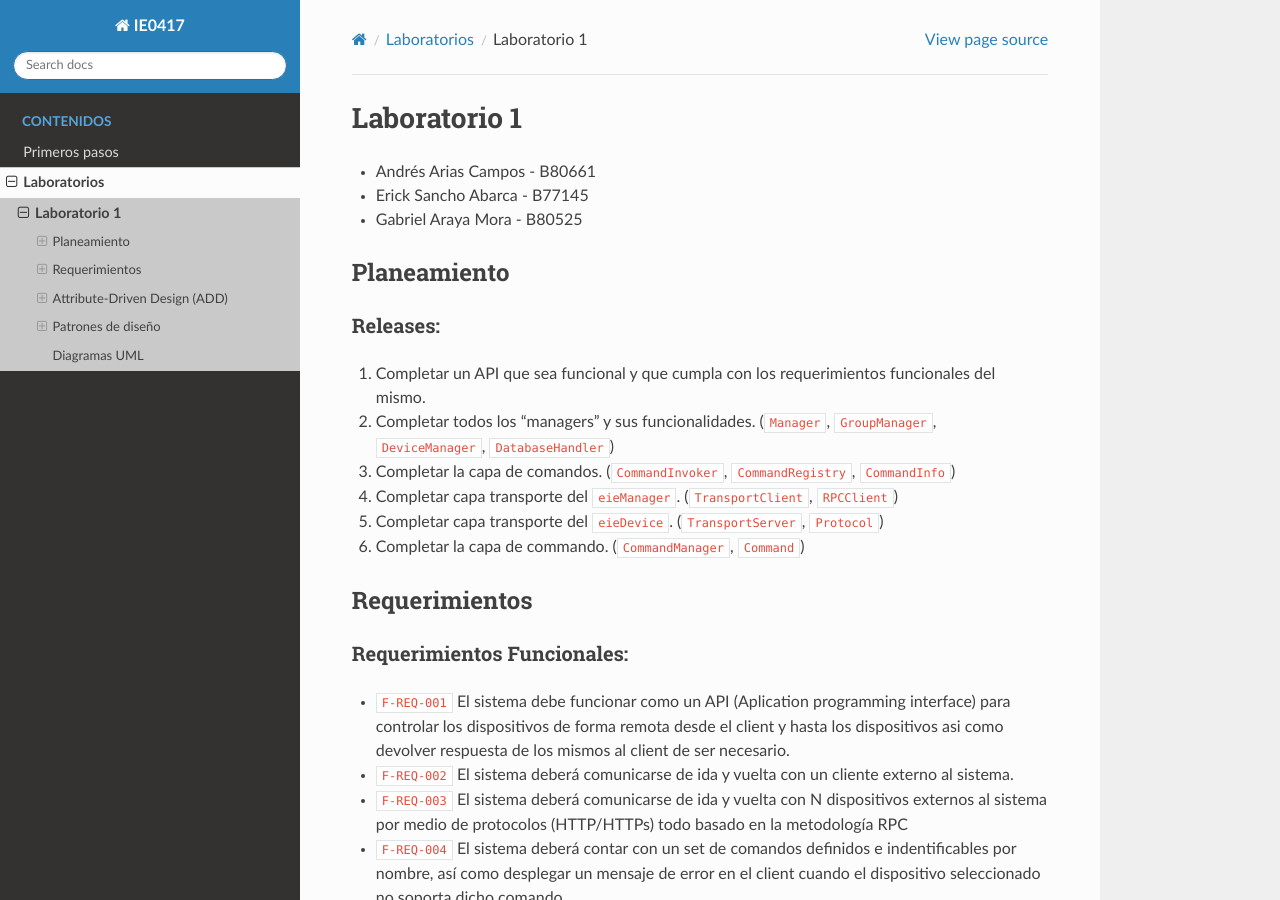
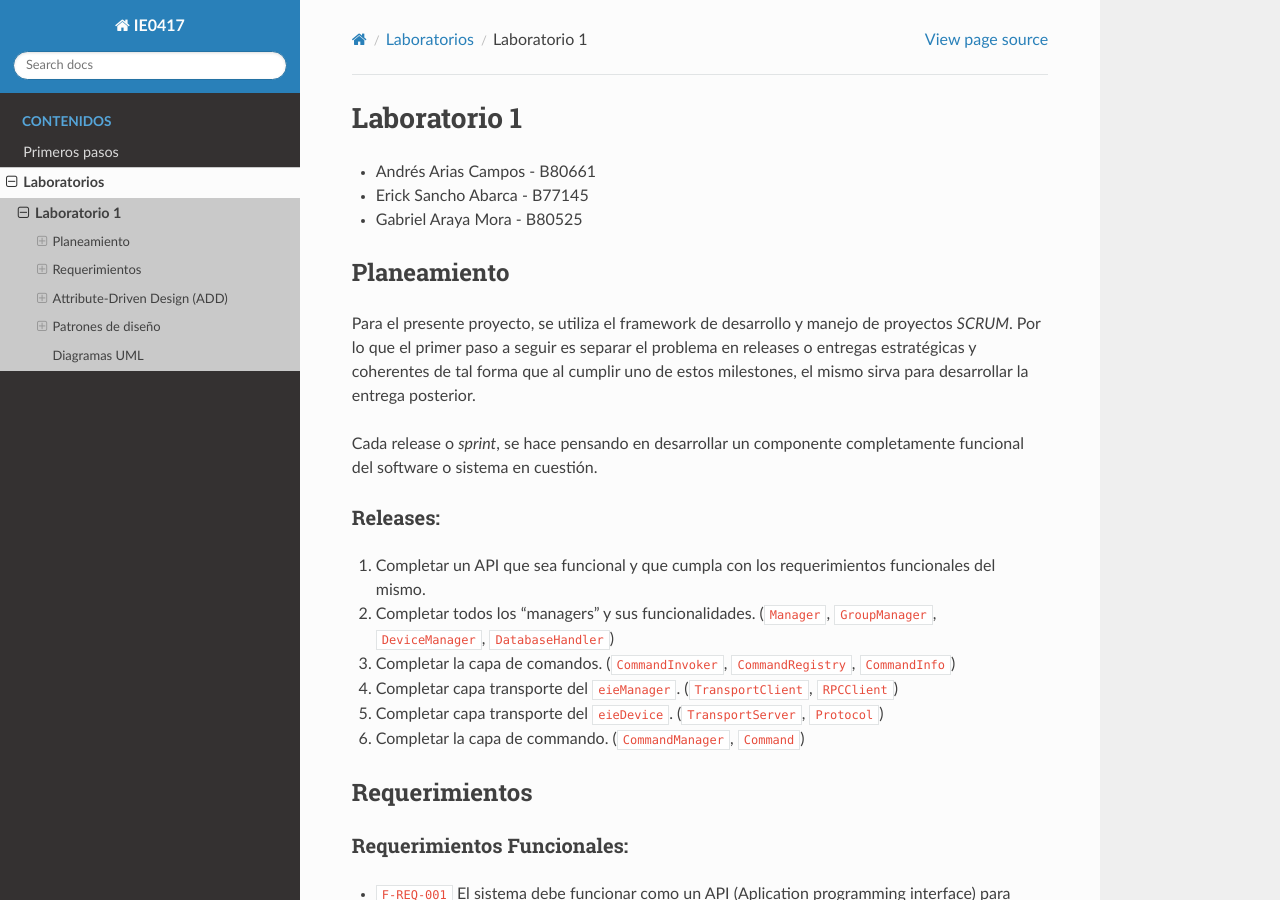
Before and after one commit to gabomora2200/ie0417-B80525, a Sphinx documentation site: the page built from docs/source/labs/lab1/lab1.rst, in a window 1280 px wide and 900 px high. Built offline with Sphinx 7.4.7 and the Read the Docs theme 2.0.0, drawn with Linux system fonts in a browser that asks for light colours.

Commit message:
Agregando planeamiento final

```diff
--- a/docs/source/labs/lab1/lab1.rst
+++ b/docs/source/labs/lab1/lab1.rst
@@ -9,7 +9,9 @@ Laboratorio 1
 Planeamiento
 ************
 
-.. introduccion
+Para el presente proyecto, se utiliza el framework de desarrollo y manejo de proyectos `SCRUM`. Por lo que el primer paso a seguir es separar el problema  en releases o entregas estratégicas y coherentes de tal forma que al cumplir uno de estos milestones, el mismo sirva para desarrollar la entrega posterior.
+
+Cada release o `sprint`, se hace pensando en desarrollar un componente completamente funcional del software o sistema en cuestión.
 
 Releases:
 =========
```
Also changed, not shown: 1 other file.
